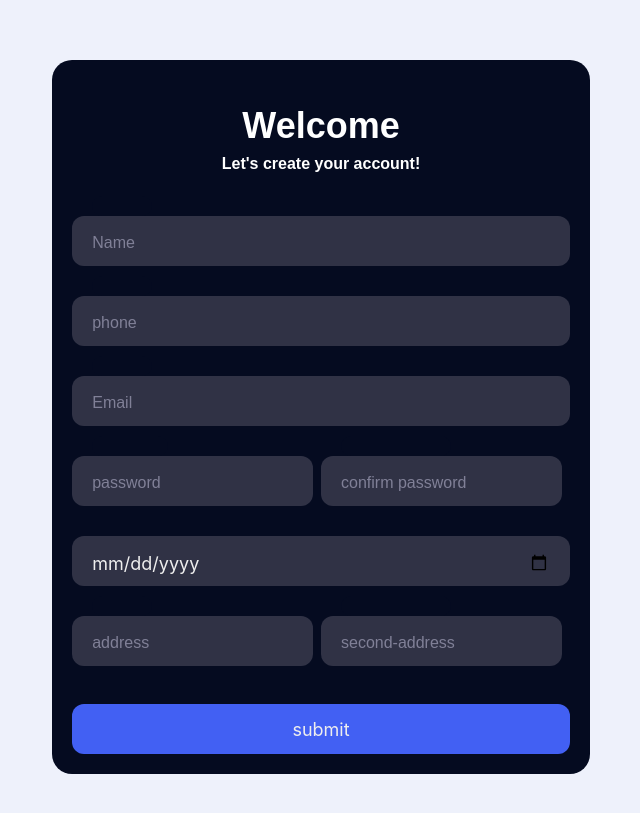
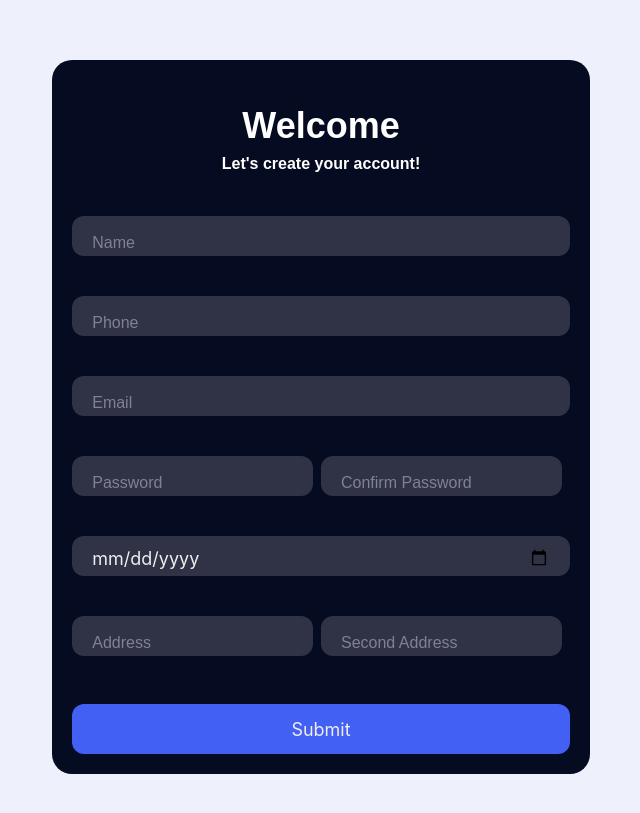
Before and after one commit to yw2006/cars-clone, a React (Create React App) app in the folder front-end/: page /signup in a window 1280 px wide. Shown: the part 103-916 px from the top of the page, without its empty margins (319-959 px from the left). Built offline with nearby package versions, Linux system fonts and the light colour scheme.

Commit message:
added validation to login and signup forms

```diff
--- a/front-end/src/App.css
+++ b/front-end/src/App.css
@@ -314,6 +314,7 @@ a {
   height: 50px;
   position: relative;
   width: 100%;
+  padding-bottom: 10px;
 }
 
 .ic1 {
--- a/front-end/src/components/Login.jsx
+++ b/front-end/src/components/Login.jsx
@@ -1,13 +1,60 @@
-import React from "react";
+import React, { useState } from "react";
+
 export default function Login() {
+  const [username, setUsername] = useState("");
+  const [password, setPassword] = useState("");
+  const [errors, setErrors] = useState({});
+
+  const handleUsernameChange = (e) => {
+    setUsername(e.target.value);
+  };
+
+  const handlePasswordChange = (e) => {
+    setPassword(e.target.value);
+  };
+
+  const handleSubmit = (e) => {
+    e.preventDefault();
+
+    // Basic validation
+    const newErrors = {};
+    if (username.trim() === "") {
+      newErrors.username = "Username is required";
+    }
+    if (password.trim() === "") {
+      newErrors.password = "Password is required";
+    }
+
+    if (Object.keys(newErrors).length > 0) {
+      setErrors(newErrors);
+      return; // Stop form submission if there are errors
+    }
+
+    // Continue with your login logic
+    // ...
+
+    // Clear form fields after successful submission (optional)
+    setUsername("");
+    setPassword("");
+    setErrors({});
+  };
+
   return (
     <div className="login-cont">
       <div className="form-container">
         <p className="title">Login</p>
-        <form className="form">
+        <form className="form" onSubmit={handleSubmit}>
           <div className="input-group">
             <label htmlFor="username">Username</label>
-            <input type="text" name="username" id="username" placeholder="" />
+            <input
+              type="text"
+              name="username"
+              id="username"
+              placeholder=""
+              value={username}
+              onChange={handleUsernameChange}
+            />
+            {errors.username && <div className="error">{errors.username}</div>}
           </div>
           <div className="input-group">
             <label htmlFor="password">Password</label>
@@ -16,47 +63,21 @@ export default function Login() {
               name="password"
               id="password"
               placeholder=""
+              value={password}
+              onChange={handlePasswordChange}
             />
+            {errors.password && <div className="error">{errors.password}</div>}
             <div className="forgot">
               <a rel="noopener noreferrer" href="#">
                 Forgot Password ?
               </a>
             </div>
           </div>
-          <button className="sign">Sign in</button>
+          <button className="sign" type="submit">
+            Sign in
+          </button>
         </form>
-        <div className="social-message">
-          <div className="line" />
-          <p className="message">Login with social accounts</p>
-          <div className="line" />
-        </div>
-        <div className="social-icons">
-          <button aria-label="Log in with Google" className="icon">
-            <svg
-              xmlns="http://www.w3.org/2000/svg"
-              viewBox="0 0 32 32"
-              className="w-5 h-5 fill-current"
-            >
-              <path d="M16.318 13.714v5.484h9.078c-0.37 2.354-2.745 6.901-9.078 6.901-5.458 0-9.917-4.521-9.917-10.099s4.458-10.099 9.917-10.099c3.109 0 5.193 1.318 6.38 2.464l4.339-4.182c-2.786-2.599-6.396-4.182-10.719-4.182-8.844 0-16 7.151-16 16s7.156 16 16 16c9.234 0 15.365-6.49 15.365-15.635 0-1.052-0.115-1.854-0.255-2.651z" />
-            </svg>
-          </button>
-          <button aria-label="Log in with facbook" className="icon">
-            <svg
-              xmlns="http://www.w3.org/2000/svg"
-              height="16"
-              width="16"
-              viewBox="0 0 512 512"
-            >
-              <path d="M512 256C512 114.6 397.4 0 256 0S0 114.6 0 256C0 376 82.7 476.8 194.2 504.5V334.2H141.4V256h52.8V222.3c0-87.1 39.4-127.5 125-127.5c16.2 0 44.2 3.2 55.7 6.4V172c-6-.6-16.5-1-29.6-1c-42 0-58.2 15.9-58.2 57.2V256h83.6l-14.4 78.2H287V510.1C413.8 494.8 512 386.9 512 256h0z" />
-            </svg>
-          </button>
-        </div>
-        <p className="signup">
-          Don't have an account?
-          <a rel="noopener noreferrer" href="#" className="">
-            Sign up
-          </a>
-        </p>
+        {/* Rest of your component */}
       </div>
     </div>
   );
--- a/front-end/src/components/Signup.jsx
+++ b/front-end/src/components/Signup.jsx
@@ -1,5 +1,96 @@
-import React from "react";
+import React, { useState } from "react";
+
 export default function Signup() {
+  const [name, setName] = useState("");
+  const [phone, setPhone] = useState("");
+  const [email, setEmail] = useState("");
+  const [password, setPassword] = useState("");
+  const [password2, setPassword2] = useState("");
+  const [age, setAge] = useState("");
+  const [address, setAddress] = useState("");
+  const [secondAddress, setSecondAddress] = useState("");
+  const [errors, setErrors] = useState({});
+
+  const handleNameChange = (e) => {
+    setName(e.target.value);
+  };
+
+  const handlePhoneChange = (e) => {
+    setPhone(e.target.value);
+  };
+
+  const handleEmailChange = (e) => {
+    setEmail(e.target.value);
+  };
+
+  const handlePasswordChange = (e) => {
+    setPassword(e.target.value);
+  };
+
+  const handlePassword2Change = (e) => {
+    setPassword2(e.target.value);
+  };
+
+  const handleAgeChange = (e) => {
+    setAge(e.target.value);
+  };
+
+  const handleAddressChange = (e) => {
+    setAddress(e.target.value);
+  };
+
+  const handleSecondAddressChange = (e) => {
+    setSecondAddress(e.target.value);
+  };
+
+  const handleSubmit = (e) => {
+    e.preventDefault();
+
+    // Basic validation
+    const newErrors = {};
+    if (name.trim() === "") {
+      newErrors.name = "Name is required";
+    }
+    if (phone.trim() === "") {
+      newErrors.phone = "Phone is required";
+    }
+    if (email.trim() === "") {
+      newErrors.email = "Email is required";
+    }
+    if (password.trim() === "") {
+      newErrors.password = "Password is required";
+    }
+    if (password2.trim() === "") {
+      newErrors.password2 = "Confirm Password is required";
+    }
+    if (password2 != password) {
+      newErrors.password2 = "this must be the same password";
+    }
+    if (address.trim() === "") {
+      newErrors.address = "first address is required";
+    }
+    // Add more validation rules for other fields as needed...
+
+    if (Object.keys(newErrors).length > 0) {
+      setErrors(newErrors);
+      return; // Stop form submission if there are errors
+    }
+
+    // Continue with your signup logic
+    // ...
+
+    // Clear form fields after successful submission (optional)
+    setName("");
+    setPhone("");
+    setEmail("");
+    setPassword("");
+    setPassword2("");
+    setAge("");
+    setAddress("");
+    setSecondAddress("");
+    setErrors({});
+  };
+
   return (
     <div className="login-container">
       <div className="form2">
@@ -7,27 +98,55 @@ export default function Signup() {
           <div className="title">Welcome</div>
           <div className="subtitle">Let's create your account!</div>
         </div>
+
         <div className="input-container ic1">
-          <input placeholder="" type="text" className="input" id="name" />
+          <input
+            placeholder=""
+            type="text"
+            className="input"
+            id="name"
+            value={name}
+            onChange={handleNameChange}
+          />
+          {errors.name && <div className="error">{errors.name}</div>}
           <div className="cut cut-short" />
           <label className="iLabel" htmlFor="name">
             Name
           </label>
         </div>
+
         <div className="input-container ic2">
-          <input placeholder="" type="text" className="input" id="phone" />
+          <input
+            placeholder=""
+            type="text"
+            className="input"
+            id="phone"
+            value={phone}
+            onChange={handlePhoneChange}
+          />
+          {errors.phone && <div className="error">{errors.phone}</div>}
           <div className="cut cut-short" />
           <label className="iLabel" htmlFor="phone">
-            phone
+            Phone
           </label>
         </div>
+
         <div className="input-container ic2">
-          <input placeholder="" type="text" className="input" id="email" />
+          <input
+            placeholder=""
+            type="text"
+            className="input"
+            id="email"
+            value={email}
+            onChange={handleEmailChange}
+          />
+          {errors.email && <div className="error">{errors.email}</div>}
           <div className="cut cut-short" />
           <label className="iLabel" htmlFor="email">
             Email
           </label>
         </div>
+
         <div className="d-flex">
           <div className="input-container ic2">
             <input
@@ -35,53 +154,85 @@ export default function Signup() {
               type="password"
               className="input"
               id="password"
+              value={password}
+              onChange={handlePasswordChange}
             />
+            {errors.password && <div className="error">{errors.password}</div>}
             <div className="cut " />
             <label className="iLabel" htmlFor="password">
-              password
+              Password
             </label>
           </div>
+
           <div className="input-container ic2 mx-2 doubled-input">
             <input
               placeholder=""
               type="password"
               className="input"
               id="password2"
+              value={password2}
+              onChange={handlePassword2Change}
             />
+            {errors.password2 && (
+              <div className="error">{errors.password2}</div>
+            )}
             <div className="cut cut-long" />
             <label className="iLabel" htmlFor="password2">
-              confirm password
+              Confirm Password
             </label>
           </div>
         </div>
+
         <div className="input-container ic2">
-          <input placeholder="" type="date" className="input" id="age" />
-          {/* <div className="cut cut-short" /> */}
+          <input
+            placeholder=""
+            type="date"
+            className="input"
+            id="age"
+            value={age}
+            onChange={handleAgeChange}
+          />
+          {errors.age && <div className="error">{errors.age}</div>}
         </div>
+
         <div className="d-flex">
           <div className="input-container ic2">
-            <input placeholder="" type="text" className="input" id="address" />
+            <input
+              placeholder=""
+              type="text"
+              className="input"
+              id="address"
+              value={address}
+              onChange={handleAddressChange}
+            />
+            {errors.address && <div className="error">{errors.address}</div>}
             <div className="cut cut-short" />
-            <label className="iLabel" htmlFor="addres">
-              address
+            <label className="iLabel" htmlFor="address">
+              Address
             </label>
           </div>
+
           <div className="input-container ic2 mx-2 doubled-input">
             <input
               placeholder=""
               type="text"
               className="input"
               id="second-address"
+              value={secondAddress}
+              onChange={handleSecondAddressChange}
             />
+            {errors.secondAddress && (
+              <div className="error">{errors.secondAddress}</div>
+            )}
             <div className="cut cut-long" />
             <label className="iLabel" htmlFor="second-address">
-              second-address
+              Second Address
             </label>
           </div>
         </div>
 
-        <button className="submit" type="text">
-          submit
+        <button className="submit" type="submit" onClick={handleSubmit}>
+          Submit
         </button>
       </div>
     </div>
```
